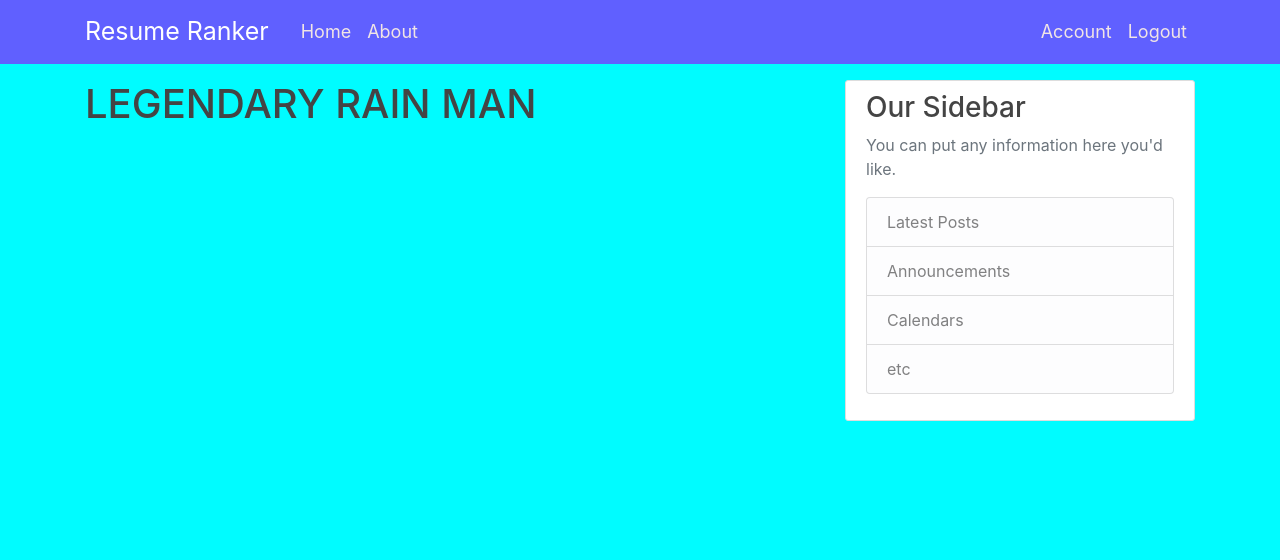
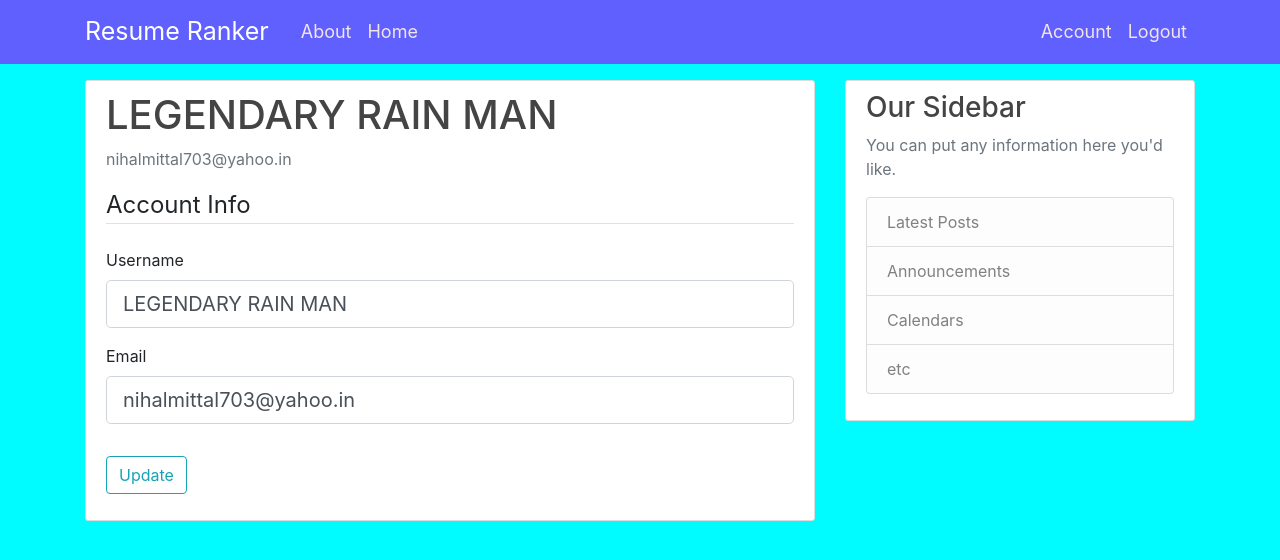
Before and after one commit to codescientist703/Resume_ranker, a Flask app: page /account in a window 1280 px wide. Shown: the top 560 px of the page. Run offline with Flask 2, Linux system fonts and the light colour scheme; a user stored in the database is signed in; some libraries are stand-ins or nearby versions.

```diff
--- a/app/flasksite/form.py
+++ b/app/flasksite/form.py
@@ -1,4 +1,5 @@
 from flask_wtf import FlaskForm
+from flask_login import current_user
 from wtforms import StringField, PasswordField, SubmitField, BooleanField
 from wtforms.validators import DataRequired, Length, Email, EqualTo, ValidationError
 from flasksite.models  import User
@@ -33,3 +34,23 @@ class LoginForm(FlaskForm):
 	password = PasswordField('Password', validators=[DataRequired()])
 	remember = BooleanField('Remember Me')
 	submit = SubmitField('Login')
+
+class UpdateAccountForm(FlaskForm):
+	username = StringField('Username',
+						   validators=[DataRequired(), Length(min=2, max=20)])
+	email = StringField('Email',
+						   validators=[DataRequired(), Email()])
+
+	submit = SubmitField('Update')
+
+	def validate_username(self, username):
+		if username.data != current_user.username:
+			user = User.query.filter_by(username=username.data).first()
+			if user:
+				raise ValidationError('That username is already registered. Please choose different one.')
+
+	def validate_email(self, email):
+		if email.data != current_user.email:
+			user = User.query.filter_by(email=email.data).first()
+			if user:
+				raise ValidationError('That email is already registered. Please choose different one.')
--- /dev/null
+++ b/app/flasksite/keywords.csv
@@ -0,0 +1,3 @@
+ml,dsa,de,
+keras,dsu,electronic,
+pandas,tree,,
--- a/app/flasksite/routes.py
+++ b/app/flasksite/routes.py
@@ -1,9 +1,9 @@
 from flasksite.models import User, Post
 from flasksite import app, db, bcrypt
 from flask import render_template, url_for, flash, redirect, request
-from flasksite.form import RegistrationForm, LoginForm
+from flasksite.form import RegistrationForm, LoginForm, UpdateAccountForm
 from flask_login import login_user, current_user, logout_user, login_required
-
+from flasksite.main import execute
 posts = [
 	{
 		'author' : 'Nihal Mittal',
@@ -18,8 +18,13 @@ def about():
 	return render_template('about.html')
 
 @app.route('/home')
+@login_required
 def home():
-	return render_template('home.html', posts=posts)
+	return render_template('home.html')
+
+@app.route('/generate')
+def generate():
+	return execute()
 
 @app.route('/register', methods=['GET', 'POST'])
 def register():
@@ -56,9 +61,20 @@ def login():
 @app.route('/logout')
 def logout():
 	logout_user()
-	return redirect(url_for('home'))
+	return redirect(url_for('about'))
 
-@app.route('/account')
+@app.route('/account', methods=['GET', 'POST'])
 @login_required
 def account():
-	return render_template('account.html',title='Account')
+	form = UpdateAccountForm()
+	if form.validate_on_submit():
+		current_user.username = form.username.data
+		current_user.email = form.email.data
+		db.session.commit()
+		flash('Your account has been updated!', 'success')
+		return redirect(url_for('account'))
+	elif request.method == 'GET':
+		form.username.data = current_user.username
+		form.email.data = current_user.email
+
+	return render_template('account.html',title='Account', form=form)
--- a/app/flasksite/templates/about.html
+++ b/app/flasksite/templates/about.html
@@ -1,4 +1,7 @@
 {% extends 'layout.html' %}
 {% block content %}
     <h1>About Page</h1>
+    <body class="container">
+    	Hello guyz and gals this will rank your damn resume
+    </body>
 {% endblock content %}
--- a/app/flasksite/templates/account.html
+++ b/app/flasksite/templates/account.html
@@ -1,4 +1,53 @@
 {% extends 'layout.html' %}
 {% block content %}
-    <h1>{{ current_user.username }}</h1>
+    <div class="content-section">
+    <div class="media">
+
+    <div class="media-body">
+      <h2 class="account-heading">{{ current_user.username }}</h2>
+      <p class="text-secondary">{{ current_user.email }}</p>
+    </div>
+    </div>
+
+    	<form action="" method="POST">
+    		{{ form.hidden_tag() }}
+    		<fieldset class="form-group">
+    			<legend class="border-bottom mb-4">Account Info</legend>
+    			<div class="form-group">
+    				{{ form.username.label(class="form-control-label") }}
+    				{% if form.username.errors %}
+    				    {{ form.username(class="form-control form-control-lg is-invalid") }}
+    				    <div class="invalid-feedback">
+    				    	{% for error in form.username.errors %}
+    				    	   <span>{{ error }}</span>
+    				    	{% endfor %}
+
+    				    </div>
+    		        {% else %}
+    		           {{ form.username(class="form-control form-control-lg") }}
+    				{% endif %}
+
+    			</div>
+    			<div class="form-group">
+    				{{ form.email.label(class="form-control-label") }}
+    				{% if form.email.errors %}
+    				    {{ form.email(class="form-control form-control-lg is-invalid") }}
+    				    <div class="invalid-feedback">
+    				    	{% for error in form.email.errors %}
+    				    	   <span>{{ error }}</span>
+    				    	{% endfor %}
+
+    				    </div>
+    		        {% else %}
+    		           {{ form.email(class="form-control form-control-lg") }}
+    				{% endif %}
+    			</div>
+    		</fieldset>
+    		<div class="form-group">
+    			{{ form.submit(class="btn btn-outline-info") }}
+
+    		</div>
+    	</form>
+
+</div>
 {% endblock content %}
--- a/app/flasksite/templates/layout.html
+++ b/app/flasksite/templates/layout.html
@@ -25,8 +25,10 @@
 	  </button>
 	  <div class="collapse navbar-collapse" id="navbarToggle">
 	    <div class="navbar-nav mr-auto">
+	    <a class="nav-item nav-link" href="{{ url_for('about') }}">About</a>
+	    {% if current_user.is_authenticated %}
 	      <a class="nav-item nav-link" href="{{ url_for('home') }}">Home</a>
-	      <a class="nav-item nav-link" href="{{ url_for('about') }}">About</a>
+	    {% endif %}
 	    </div>
 	    <!-- Navbar Right Side -->
 	    <div class="navbar-nav">
```
Also changed, not shown: app/flasksite/create_profile.py (added, +40 -0 lines), app/flasksite/main.py (added, +23 -0 lines), app/flasksite/pypd.py (added, +8 -0 lines), app/flasksite/templates/home.html (+18 -4 lines), app/flasksite/site.db.
